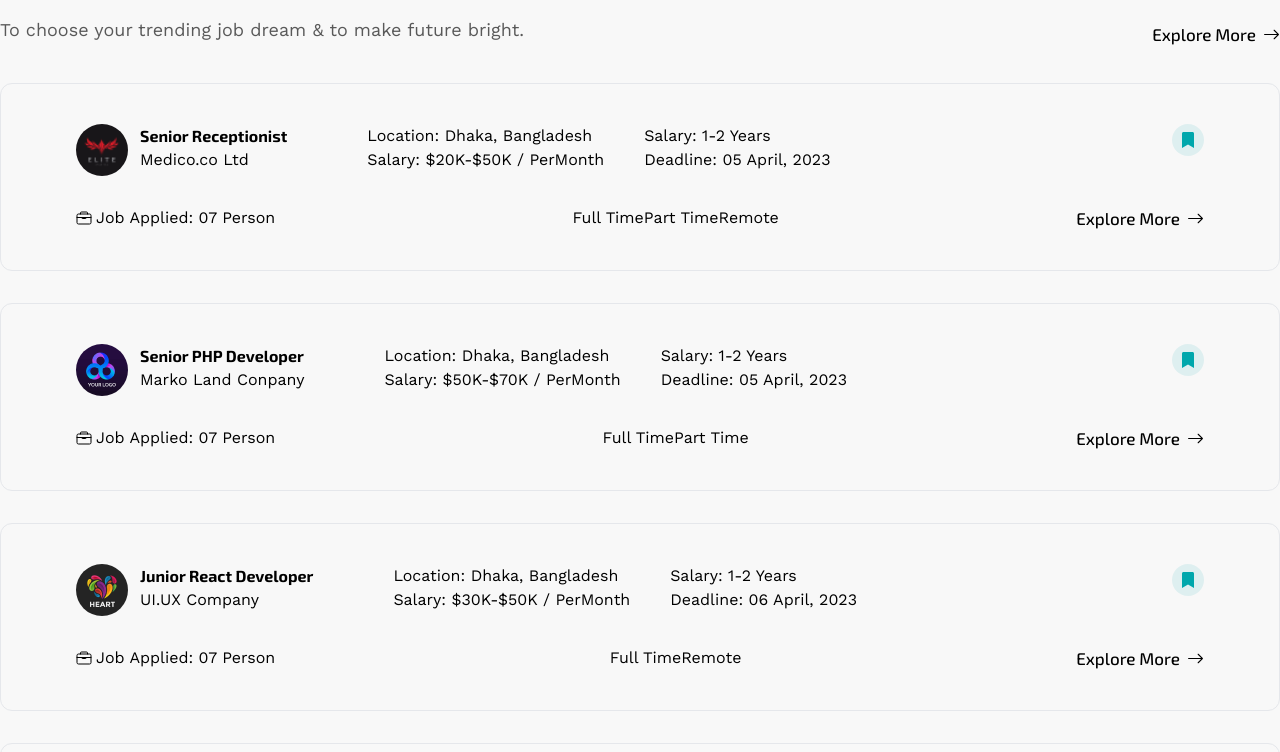
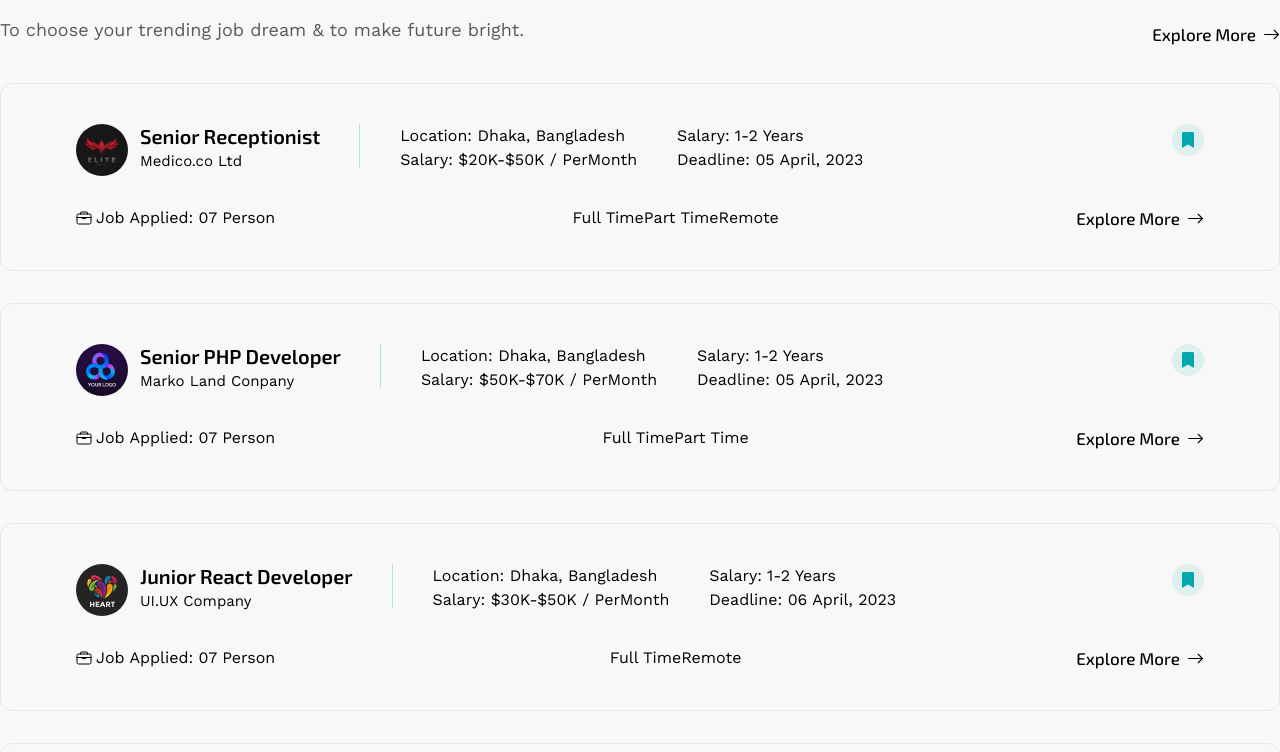
Before and after one commit to programmernizam/job-portal, a React (Vite) app in the folder kormo-sanjog/: page / in a window 1280 px wide. Shown: the part 1800-2552 px from the top of the page. Built offline with nearby package versions, Linux system fonts and the light colour scheme.

Commit message:
[Added] Job card job details style

```diff
--- a/kormo-sanjog/src/app.css
+++ b/kormo-sanjog/src/app.css
@@ -28,3 +28,12 @@
   right: -130px;
   transform: translateY(-50%);
 }
+.job_details::after {
+  content: "";
+  width: 1px;
+  height: 44px;
+  background: rgba(0, 167, 172, 0.3);
+  position: absolute;
+  top: 0;
+  right: -40px;
+}
--- a/kormo-sanjog/src/components/Shared/JobCard.jsx
+++ b/kormo-sanjog/src/components/Shared/JobCard.jsx
@@ -22,15 +22,19 @@ export default function JobCard({ job }) {
       {/* Card Top */}
       <div className="flex justify-between gap-5 mb-[30px]">
         <div className="flex flex-row gap-20 relative">
-          <div className="flex gap-3">
+          <div className="flex gap-3 relative">
             <img
               src={logo}
               alt="title"
               className="rounded-full w-[52px] h-[52px]"
             />
             <div className="job_details">
-              <h3 className="font-bold">{title}</h3>
-              <p>{company}</p>
+              <h3 className="font-semibold text-[20px] leading-[24px] text-black hover:text-primary cursor-pointer">
+                {title}
+              </h3>
+              <p className="text-[15px] leading-[26px] text-black hover:text-primary cursor-pointer">
+                {company}
+              </p>
             </div>
           </div>
           <div className="flex gap-10">
```
